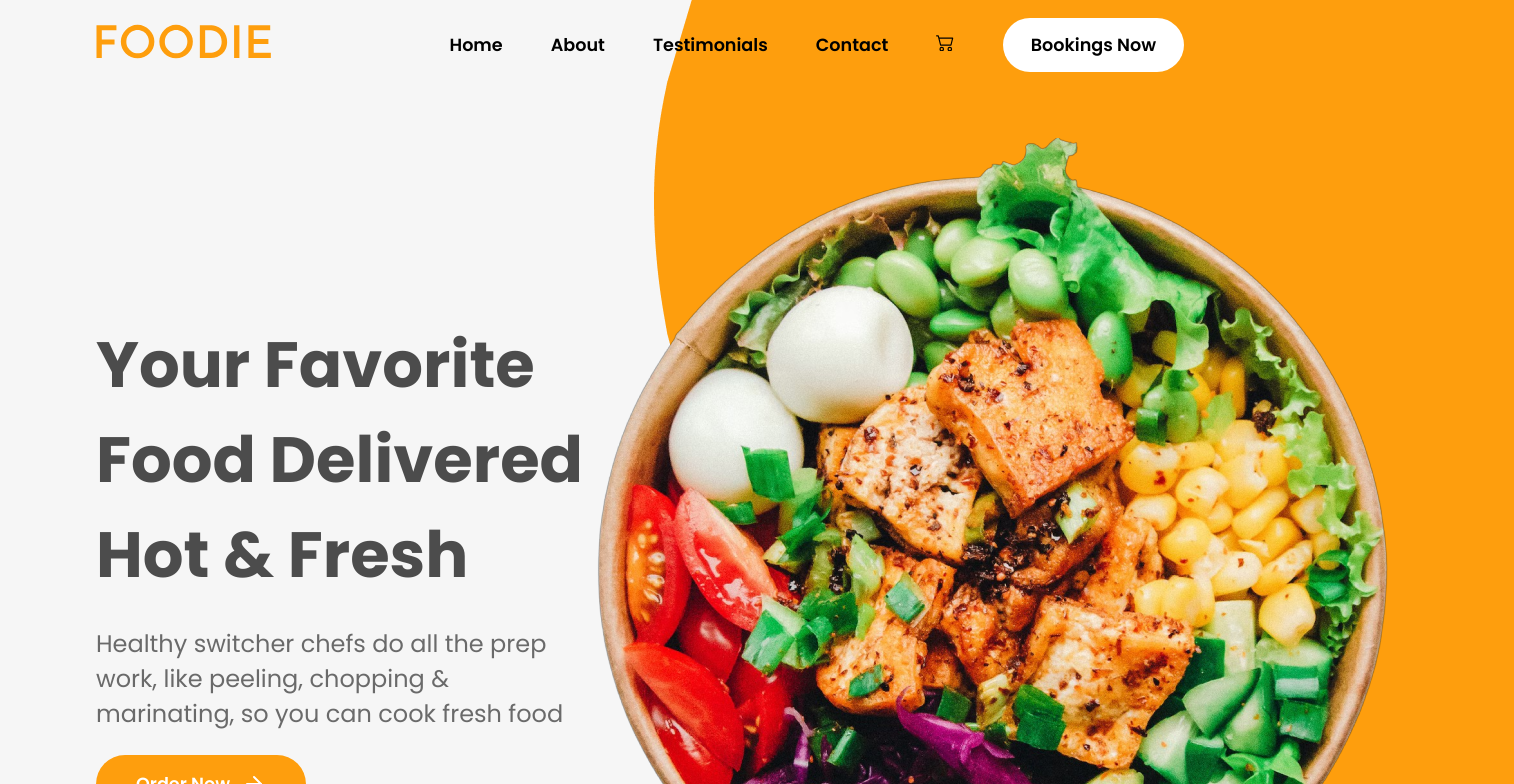
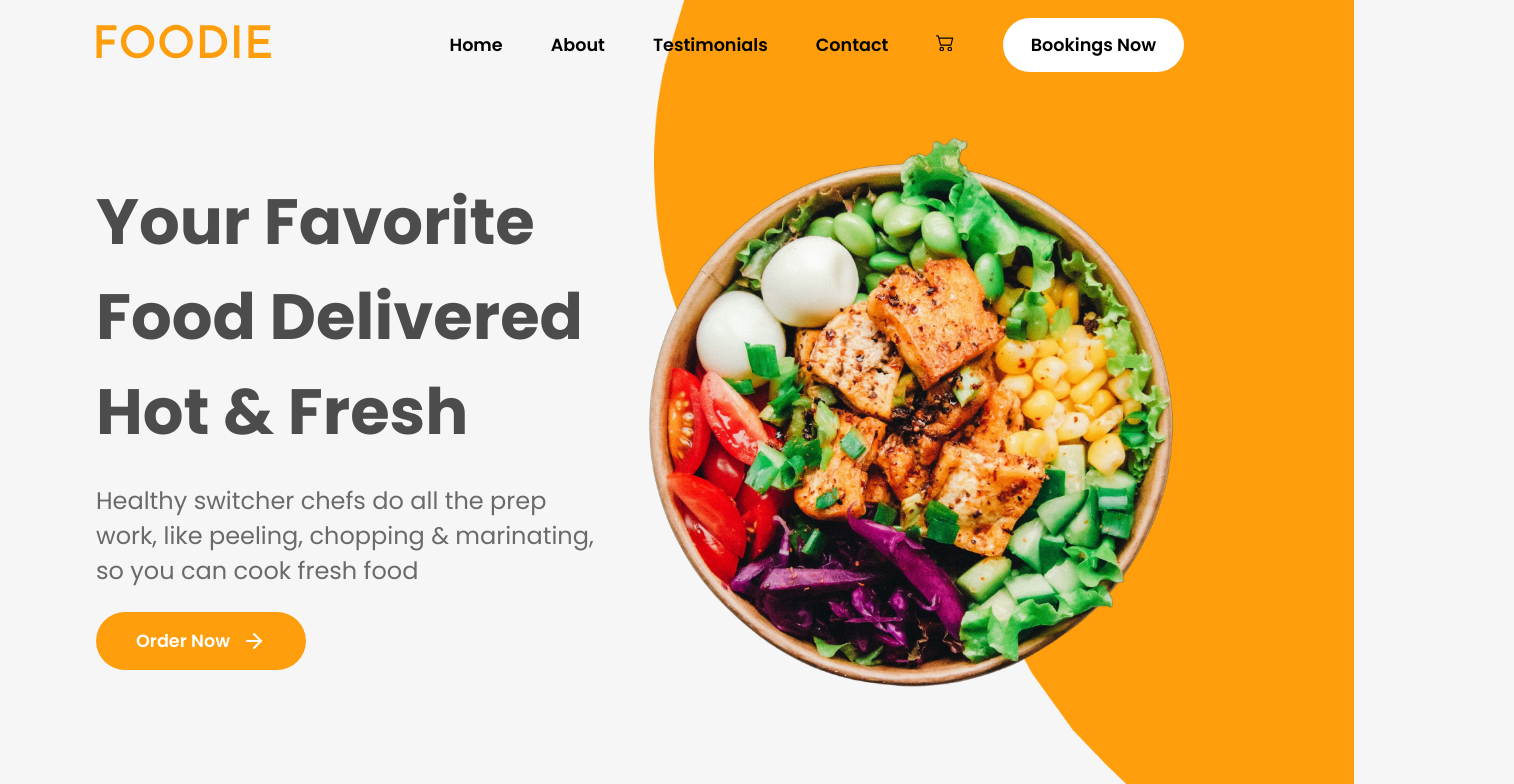
Before and after one commit to trishapandeycc/Foodies, a React (Create React App) app: page / in a window 1280 px wide. Shown: the top 784 px of the page, 1514 px wide, since content can reach past the window. Built offline with nearby package versions, Linux system fonts and the light colour scheme.

Commit message:
Added Home component and common css

```diff
--- a/src/App.css
+++ b/src/App.css
@@ -19,7 +19,10 @@ body {
 body {
   background-color: #f6f6f6;
 }
-
+img {
+  max-width: 100%;
+  height: auto;
+}
 /*Navbar*/
 nav {
   display: flex;
```
